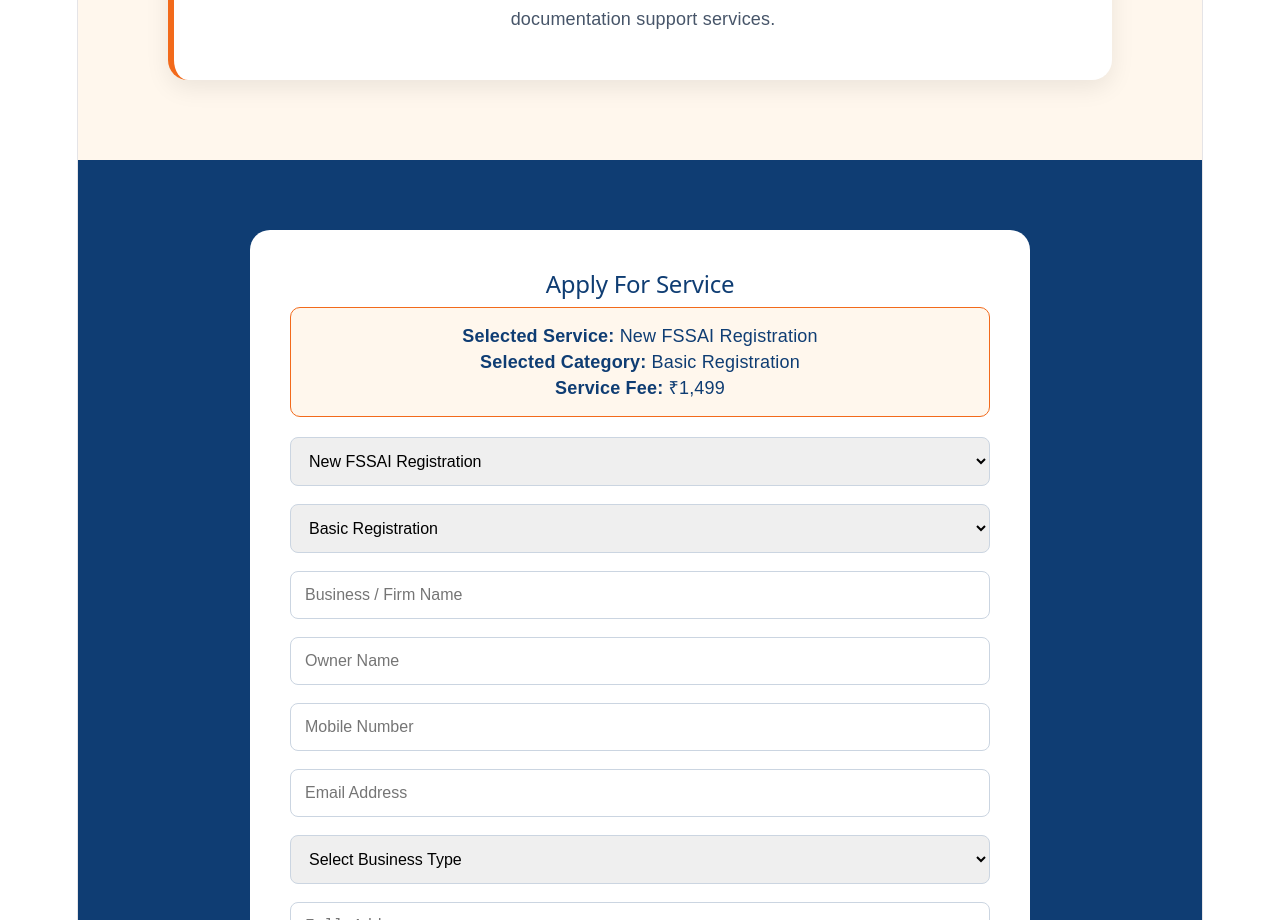
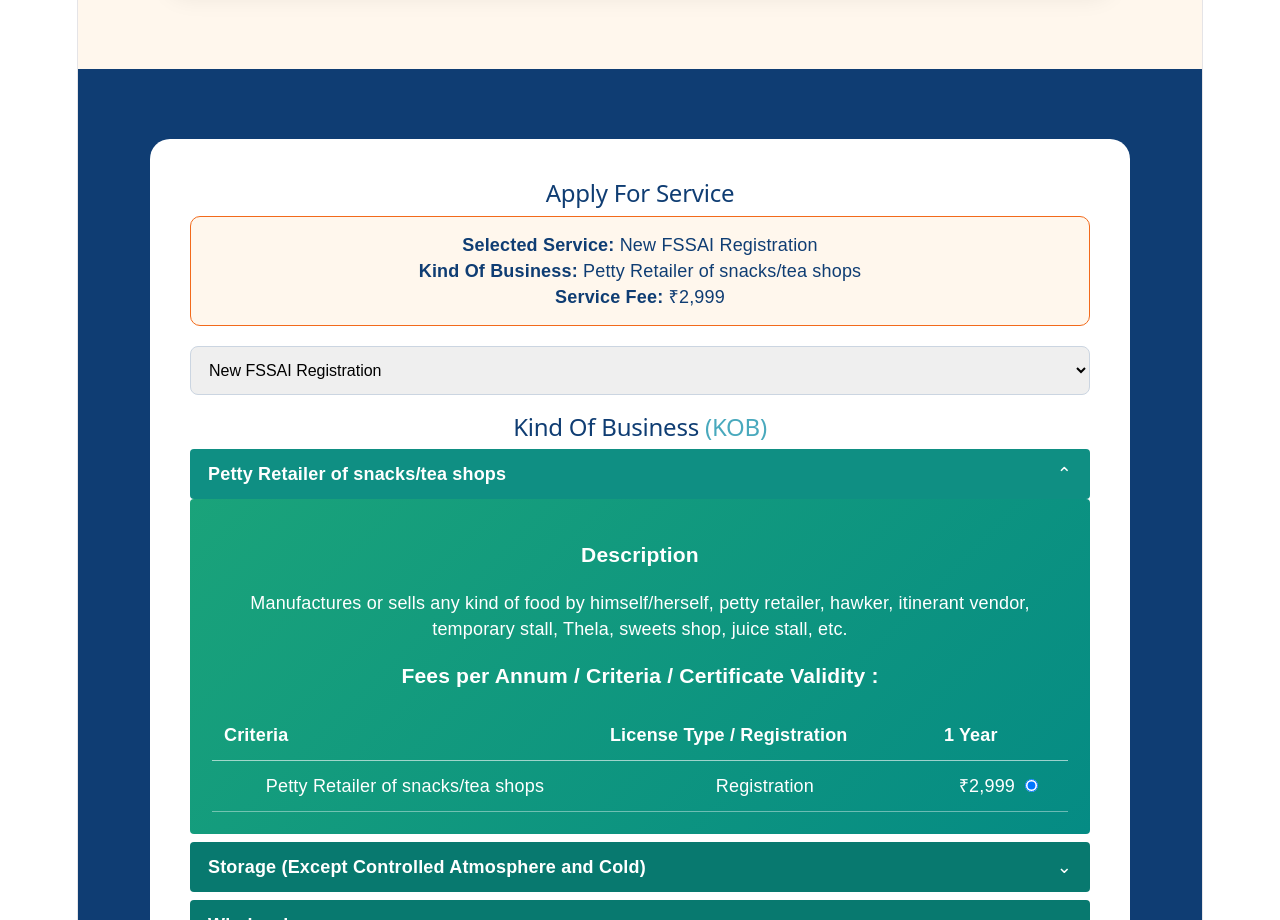
Before and after one commit to shirkeadityaa33-hub/driving-license-site, a React (Vite) app: page / in a window 1280 px wide. Shown: the part 1880-2800 px from the top of the page. Built offline with nearby package versions, Linux system fonts and the light colour scheme.

Commit message:
final complete website

```diff
--- a/src/App.jsx
+++ b/src/App.jsx
@@ -3,16 +3,115 @@
 export default function App() {
   const whatsappNumber = "919322705535";
 
+  const kobList = [
+    {
+      title: "Petty Retailer of snacks/tea shops",
+      description:
+        "Manufactures or sells any kind of food by himself/herself, petty retailer, hawker, itinerant vendor, temporary stall, Thela, sweets shop, juice stall, etc.",
+      criteria: "Petty Retailer of snacks/tea shops",
+      licenseType: "Registration",
+      validity: "1 Year",
+      price: "₹2,999",
+    },
+    {
+      title: "Storage (Except Controlled Atmosphere and Cold)",
+      description:
+        "Storage business involved in storing food products except controlled atmosphere and cold storage.",
+      criteria: "Food storage business",
+      licenseType: "Registration / License",
+      validity: "1 Year",
+      price: "₹3,999",
+    },
+    {
+      title: "Wholesaler",
+      description:
+        "Wholesaler dealing in food products and supplying goods to retailers, distributors or other businesses.",
+      criteria: "Food wholesaler",
+      licenseType: "License",
+      validity: "1 Year",
+      price: "₹4,999",
+    },
+    {
+      title: "Retailer",
+      description:
+        "Retail food business selling food products directly to customers through shop or outlet.",
+      criteria: "Food retailer",
+      licenseType: "Registration / License",
+      validity: "1 Year",
+      price: "₹2,999",
+    },
+    {
+      title: "Distributor",
+      description:
+        "Distributor supplying food products from manufacturer or wholesaler to retailers and sellers.",
+      criteria: "Food distributor",
+      licenseType: "License",
+      validity: "1 Year",
+      price: "₹4,999",
+    },
+    {
+      title: "Direct Seller",
+      description:
+        "Direct seller selling food products directly to end customers through personal selling or online selling.",
+      criteria: "Direct food seller",
+      licenseType: "Registration / License",
+      validity: "1 Year",
+      price: "₹2,999",
+    },
+    {
+      title: "Food Vending Agencies",
+      description:
+        "Food vending agency operating food stalls, vending counters, carts or temporary food business.",
+      criteria: "Food vending business",
+      licenseType: "Registration",
+      validity: "1 Year",
+      price: "₹2,999",
+    },
+    {
+      title:
+        "Transportation (having a number of specialized vehicles like insulated refrigerated van/ wagon and milk tankers etc.)",
+      description:
+        "Food transportation business using vehicles for movement of food products, refrigerated vans, milk tankers or special vehicles.",
+      criteria: "Food transportation",
+      licenseType: "License",
+      validity: "1 Year",
+      price: "₹4,999",
+    },
+    {
+      title: "Importer",
+      description:
+        "Importer bringing food products from outside India for sale, distribution or business use.",
+      criteria: "Food importer",
+      licenseType: "Central License",
+      validity: "1 Year",
+      price: "₹9,999",
+    },
+    {
+      title: "Trader/Merchant - Exporter",
+      description:
+        "Food trader, merchant or exporter involved in trading or exporting food products.",
+      criteria: "Trader / Merchant / Exporter",
+      licenseType: "License",
+      validity: "1 Year",
+      price: "₹6,999",
+    },
+    {
+      title: "Hawker (Itinerant / Mobile food vendor)",
+      description:
+        "Mobile food vendor, hawker or itinerant food seller selling food items from moving or temporary location.",
+      criteria: "Mobile food vendor",
+      licenseType: "Registration",
+      validity: "1 Year",
+      price: "₹2,999",
+    },
+  ];
+
   const services = [
     {
       name: "New FSSAI Registration",
-      price: "₹1,499",
-      categories: [
-        { name: "Basic Registration", price: "₹1,499" },
-        { name: "State License", price: "₹4,999" },
-        { name: "Central License", price: "₹9,999" },
-      ],
-      fields: ["businessName", "ownerName", "phone", "email", "businessType", "address"],
+      hasKob: true,
+      price: "₹2,999",
+      fields: ["businessName", "ownerName", "phone", "email", "address"],
     },
     {
       name: "FSSAI Renewal",
@@ -37,7 +136,8 @@
   ];
 
   const [selectedService, setSelectedService] = useState(services[0]);
-  const [selectedCategory, setSelectedCategory] = useState(services[0].categories[0]);
+  const [selectedKob, setSelectedKob] = useState(kobList[0]);
+  const [openKob, setOpenKob] = useState(kobList[0].title);
 
   const [formData, setFormData] = useState({
     businessName: "",
@@ -50,8 +150,6 @@
     changesRequired: "",
     city: "",
     websiteType: "",
-    websiteType: "",
-    businessType: "",
     message: "",
   });
 
@@ -66,21 +164,19 @@
     changesRequired: "Changes Required",
     city: "City",
     websiteType: "Website Type",
-    businessType: "Business Type",
     message: "Message / Requirement",
   };
 
   const getCurrentPrice = () => {
-    if (selectedService.categories) return selectedCategory.price;
+    if (selectedService.hasKob) return selectedKob.price;
     return selectedService.price;
   };
 
   const selectService = (service) => {
     setSelectedService(service);
-    if (service.categories) {
-      setSelectedCategory(service.categories[0]);
-    } else {
-      setSelectedCategory(null);
+    if (service.hasKob) {
+      setSelectedKob(kobList[0]);
+      setOpenKob(kobList[0].title);
     }
     document.getElementById("apply").scrollIntoView({ behavior: "smooth" });
   };
@@ -88,19 +184,15 @@
   const handleServiceChange = (e) => {
     const service = services.find((item) => item.name === e.target.value);
     setSelectedService(service);
-
-    if (service.categories) {
-      setSelectedCategory(service.categories[0]);
-    } else {
-      setSelectedCategory(null);
+    if (service.hasKob) {
+      setSelectedKob(kobList[0]);
+      setOpenKob(kobList[0].title);
     }
   };
 
-  const handleChange = (e) => {
-    setFormData({
-      ...formData,
-      [e.target.name]: e.target.value,
-    });
+  const handleKobSelect = (kob) => {
+    setSelectedKob(kob);
+    setOpenKob(kob.title);
   };
 
   const handleSubmit = (e) => {
@@ -115,7 +207,15 @@
     const whatsappMessage = `New Service Application
 
 Service: ${selectedService.name}
-Category: ${selectedCategory ? selectedCategory.name : "-"}
+${
+  selectedService.hasKob
+    ? `Kind Of Business: ${selectedKob.title}
+Description: ${selectedKob.description}
+Criteria: ${selectedKob.criteria}
+License Type: ${selectedKob.licenseType}
+Validity: ${selectedKob.validity}`
+    : ""
+}
 Price: ${getCurrentPrice()}
 
 Client Details:
@@ -129,51 +229,12 @@
 
   const renderField = (field) => {
     if (field === "expiryDate") {
-      return (
-        <input
-          key={field}
-          type="date"
-          name={field}
-          value={formData[field]}
-          onChange={handleChange}
-          required
-          style={inputStyle}
-        />
-      );
-    }
-
-    if (field === "businessType") {
-      return (
-        <select
-          key={field}
-          name={field}
-          value={formData[field]}
-          onChange={handleChange}
-          required
-          style={inputStyle}
-        >
-          <option value="">Select Business Type</option>
-          <option>Restaurant</option>
-          <option>Cloud Kitchen</option>
-          <option>Food Manufacturer</option>
-          <option>Food Trader</option>
-          <option>Food Distributor</option>
-          <option>Retail Shop</option>
-          <option>Other</option>
-        </select>
-      );
+      return <input key={field} type="date" name={field} value={formData[field]} onChange={(e) => setFormData({ ...formData, [field]: e.target.value })} required style={inputStyle} />;
     }
 
     if (field === "websiteType") {
       return (
-        <select
-          key={field}
-          name={field}
-          value={formData[field]}
-          onChange={handleChange}
-          required
-          style={inputStyle}
-        >
+        <select key={field} name={field} value={formData[field]} onChange={(e) => setFormData({ ...formData, [field]: e.target.value })} required style={inputStyle}>
           <option value="">Select Website Type</option>
           <option>Business Website</option>
           <option>E-commerce Website</option>
@@ -184,32 +245,10 @@
     }
 
     if (field === "changesRequired" || field === "address" || field === "message") {
-      return (
-        <textarea
-          key={field}
-          name={field}
-          placeholder={fieldLabels[field]}
-          rows="4"
-          value={formData[field]}
-          onChange={handleChange}
-          required
-          style={inputStyle}
-        />
-      );
+      return <textarea key={field} name={field} placeholder={fieldLabels[field]} rows="4" value={formData[field]} onChange={(e) => setFormData({ ...formData, [field]: e.target.value })} required style={inputStyle} />;
     }
 
-    return (
-      <input
-        key={field}
-        type={field === "email" ? "email" : "text"}
-        name={field}
-        placeholder={fieldLabels[field]}
-        value={formData[field]}
-        onChange={handleChange}
-        required={field !== "email"}
-        style={inputStyle}
-      />
-    );
+    return <input key={field} type={field === "email" ? "email" : "text"} name={field} placeholder={fieldLabels[field]} value={formData[field]} onChange={(e) => setFormData({ ...formData, [field]: e.target.value })} required={field !== "email"} style={inputStyle} />;
   };
 
   return (
@@ -251,7 +290,7 @@
           <img src="/logo.jpeg" alt="Logo" style={{ width: "260px" }} />
           <h2 style={{ color: "#0F3D73" }}>Fast & Reliable Service</h2>
           <p style={{ color: "#64748b" }}>
-            Choose service, select category, fill details and connect instantly.
+            Choose service, select KOB, fill details and connect instantly.
           </p>
         </div>
       </section>
@@ -265,17 +304,9 @@
           {services.map((service, index) => (
             <div key={index} style={serviceCard}>
               <h3 style={{ color: "#0F3D73" }}>{service.name}</h3>
-
               <p style={{ color: "#64748b" }}>
                 Professional application and documentation assistance.
               </p>
-
-              {service.categories && (
-                <p style={{ color: "#F26A1B", fontWeight: "700" }}>
-                  Categories available
-                </p>
-              )}
-
               <button onClick={() => selectService(service)} style={smallBtn}>
                 Apply Now
               </button>
@@ -289,18 +320,11 @@
           <h2 style={{ color: "#0F3D73", fontSize: "38px" }}>
             About <span style={{ color: "#F26A1B" }}>RegFast India</span>
           </h2>
-
           <p style={aboutText}>
-            RegFast India is a private consultancy service provider offering
-            support for business registration, FSSAI services, documentation
-            assistance, water testing reports and website designing.
+            RegFast India is a private consultancy service provider offering support
+            for business registration, FSSAI services, documentation assistance,
+            water testing reports and website designing.
           </p>
-
-          <p style={aboutText}>
-            We help customers prepare required information, understand processes,
-            and complete applications smoothly and quickly.
-          </p>
-
           <p style={aboutText}>
             We are not affiliated with any government authority. We only provide
             private consultancy and documentation support services.
@@ -310,16 +334,14 @@
 
       <section id="apply" style={applySection}>
         <div style={formBox}>
-          <h2 style={{ textAlign: "center", color: "#0F3D73" }}>
-            Apply For Service
-          </h2>
+          <h2 style={{ textAlign: "center", color: "#0F3D73" }}>Apply For Service</h2>
 
           <div style={priceBox}>
             <b>Selected Service:</b> {selectedService.name}
             <br />
-            {selectedService.categories && (
+            {selectedService.hasKob && (
               <>
-                <b>Selected Category:</b> {selectedCategory.name}
+                <b>Kind Of Business:</b> {selectedKob.title}
                 <br />
               </>
             )}
@@ -327,31 +349,66 @@
           </div>
 
           <form onSubmit={handleSubmit}>
-            <select
-              style={inputStyle}
-              value={selectedService.name}
-              onChange={handleServiceChange}
-            >
+            <select style={inputStyle} value={selectedService.name} onChange={handleServiceChange}>
               {services.map((service, index) => (
                 <option key={index}>{service.name}</option>
               ))}
             </select>
 
-            {selectedService.categories && (
-              <select
-                style={inputStyle}
-                value={selectedCategory.name}
-                onChange={(e) => {
-                  const category = selectedService.categories.find(
-                    (cat) => cat.name === e.target.value
-                  );
-                  setSelectedCategory(category);
-                }}
-              >
-                {selectedService.categories.map((category, index) => (
-                  <option key={index}>{category.name}</option>
+            {selectedService.hasKob && (
+              <div style={kobBox}>
+                <h2 style={{ textAlign: "center", color: "#0F3D73" }}>
+                  Kind Of Business <span style={{ color: "#49A9BD" }}>(KOB)</span>
+                </h2>
+
+                {kobList.map((kob, index) => (
+                  <div key={index} style={kobItem}>
+                    <div
+                      onClick={() => handleKobSelect(kob)}
+                      style={{
+                        ...kobHeader,
+                        background: selectedKob.title === kob.title ? "#0F8F83" : "#08796f",
+                      }}
+                    >
+                      <span>{kob.title}</span>
+                      <span>{openKob === kob.title ? "⌃" : "⌄"}</span>
+                    </div>
+
+                    {openKob === kob.title && (
+                      <div style={kobContent}>
+                        <h3>Description</h3>
+                        <p>{kob.description}</p>
+
+                        <h3>Fees per Annum / Criteria / Certificate Validity :</h3>
+
+                        <table style={tableStyle}>
+                          <thead>
+                            <tr>
+                              <th style={thStyle}>Criteria</th>
+                              <th style={thStyle}>License Type / Registration</th>
+                              <th style={thStyle}>1 Year</th>
+                            </tr>
+                          </thead>
+                          <tbody>
+                            <tr>
+                              <td style={tdStyle}>{kob.criteria}</td>
+                              <td style={tdStyle}>{kob.licenseType}</td>
+                              <td style={tdStyle}>
+                                {kob.price}{" "}
+                                <input
+                                  type="radio"
+                                  checked={selectedKob.title === kob.title}
+                                  onChange={() => handleKobSelect(kob)}
+                                />
+                              </td>
+                            </tr>
+                          </tbody>
+                        </table>
+                      </div>
+                    )}
+                  </div>
                 ))}
-              </select>
+              </div>
             )}
 
             {selectedService.fields.map((field) => renderField(field))}
@@ -365,224 +422,49 @@
 
       <footer id="contact" style={footerStyle}>
         <img src="/logo.jpeg" alt="Logo" style={footerLogo} />
-
         <p>WhatsApp: +91 9322705535 | Email: Regfastindia@gmail.com</p>
-
         <p style={disclaimerStyle}>
-          Disclaimer: We are a private consultancy service provider and are not
-          affiliated with any government authority. We assist customers with
-          application, documentation and online service support.
+          Disclaimer: We are a private consultancy service provider and are not affiliated
+          with any government authority. We assist customers with application,
+          documentation and online service support.
         </p>
       </footer>
 
-      <a
-        href="https://wa.me/919322705535"
-        target="_blank"
-        rel="noreferrer"
-        style={whatsappFloat}
-      >
+      <a href="https://wa.me/919322705535" target="_blank" rel="noreferrer" style={whatsappFloat}>
         💬
       </a>
     </div>
   );
 }
 
-const headerStyle = {
-  background: "white",
-  padding: "15px 8%",
-  display: "flex",
-  alignItems: "center",
-  justifyContent: "space-between",
-  boxShadow: "0 2px 12px rgba(0,0,0,0.08)",
-  position: "sticky",
-  top: 0,
-  zIndex: 10,
-};
-
-const navStyle = {
-  color: "#0F3D73",
-  textDecoration: "none",
-};
-
-const callBtn = {
-  background: "#F26A1B",
-  color: "white",
-  padding: "12px 22px",
-  borderRadius: "8px",
-  textDecoration: "none",
-  fontWeight: "700",
-};
-
-const heroStyle = {
-  padding: "90px 8%",
-  background: "linear-gradient(120deg, #FFF7ED 0%, #FFFFFF 45%, #EAF3FF 100%)",
-  display: "grid",
-  gridTemplateColumns: "repeat(auto-fit, minmax(320px, 1fr))",
-  gap: "40px",
-  alignItems: "center",
-};
-
-const heroTitle = {
-  fontSize: "56px",
-  lineHeight: "1.1",
-  color: "#0F3D73",
-  marginBottom: "20px",
-};
-
-const heroText = {
-  fontSize: "20px",
-  color: "#475569",
-  lineHeight: "1.7",
-};
-
-const primaryBtn = {
-  display: "inline-block",
-  marginTop: "25px",
-  background: "#F26A1B",
-  color: "white",
-  padding: "15px 35px",
-  borderRadius: "10px",
-  textDecoration: "none",
-  fontWeight: "800",
-};
-
-const heroCard = {
-  background: "white",
-  padding: "30px",
-  borderRadius: "24px",
-  boxShadow: "0 15px 35px rgba(15,61,115,0.15)",
-  textAlign: "center",
-};
-
-const sectionTitle = {
-  textAlign: "center",
-  fontSize: "42px",
-  color: "#0F3D73",
-};
-
-const serviceGrid = {
-  display: "grid",
-  gridTemplateColumns: "repeat(auto-fit, minmax(240px, 1fr))",
-  gap: "25px",
-  marginTop: "40px",
-};
-
-const serviceCard = {
-  padding: "30px",
-  borderRadius: "18px",
-  background: "white",
-  boxShadow: "0 8px 25px rgba(0,0,0,0.08)",
-  borderTop: "5px solid #F26A1B",
-};
-
-const smallBtn = {
-  background: "#0F3D73",
-  color: "white",
-  border: "none",
-  padding: "12px 22px",
-  borderRadius: "8px",
-  cursor: "pointer",
-  fontWeight: "700",
-};
-
-const aboutSection = {
-  background: "#FFF7ED",
-  padding: "80px 8%",
-};
-
-const aboutBox = {
-  maxWidth: "950px",
-  margin: "auto",
-  background: "white",
-  padding: "45px",
-  borderRadius: "20px",
-  boxShadow: "0 8px 25px rgba(0,0,0,0.08)",
-  borderLeft: "6px solid #F26A1B",
-};
-
-const aboutText = {
-  fontSize: "18px",
-  lineHeight: "1.8",
-  color: "#475569",
-};
-
-const applySection = {
-  background: "#0F3D73",
-  padding: "70px 20px",
-};
-
-const formBox = {
-  maxWidth: "700px",
-  margin: "auto",
-  background: "white",
-  padding: "40px",
-  borderRadius: "20px",
-};
-
-const priceBox = {
-  background: "#FFF7ED",
-  padding: "15px",
-  borderRadius: "10px",
-  marginBottom: "20px",
-  color: "#0F3D73",
-  border: "1px solid #F26A1B",
-};
-
-const inputStyle = {
-  width: "100%",
-  padding: "14px",
-  marginBottom: "18px",
-  border: "1px solid #CBD5E1",
-  borderRadius: "8px",
-  fontSize: "16px",
-  boxSizing: "border-box",
-};
-
-const submitBtn = {
-  width: "100%",
-  background: "#F26A1B",
-  color: "white",
-  border: "none",
-  padding: "15px",
-  borderRadius: "10px",
-  fontSize: "18px",
-  fontWeight: "800",
-  cursor: "pointer",
-};
-
-const footerStyle = {
-  background: "#071B33",
-  color: "white",
-  textAlign: "center",
-  padding: "40px 8%",
-};
-
-const footerLogo = {
-  height: "75px",
-  background: "white",
-  padding: "8px",
-  borderRadius: "10px",
-};
-
-const disclaimerStyle = {
-  color: "#CBD5E1",
-  maxWidth: "850px",
-  margin: "20px auto",
-};
-
-const whatsappFloat = {
-  position: "fixed",
-  bottom: "25px",
-  right: "25px",
-  width: "65px",
-  height: "65px",
-  background: "#25D366",
-  color: "white",
-  borderRadius: "50%",
-  display: "flex",
-  alignItems: "center",
-  justifyContent: "center",
-  fontSize: "34px",
-  textDecoration: "none",
-  boxShadow: "0 6px 18px rgba(0,0,0,0.25)",
-};
+const headerStyle = { background: "white", padding: "15px 8%", display: "flex", alignItems: "center", justifyContent: "space-between", boxShadow: "0 2px 12px rgba(0,0,0,0.08)", position: "sticky", top: 0, zIndex: 10 };
+const navStyle = { color: "#0F3D73", textDecoration: "none" };
+const callBtn = { background: "#F26A1B", color: "white", padding: "12px 22px", borderRadius: "8px", textDecoration: "none", fontWeight: "700" };
+const heroStyle = { padding: "90px 8%", background: "linear-gradient(120deg, #FFF7ED 0%, #FFFFFF 45%, #EAF3FF 100%)", display: "grid", gridTemplateColumns: "repeat(auto-fit, minmax(320px, 1fr))", gap: "40px", alignItems: "center" };
+const heroTitle = { fontSize: "56px", lineHeight: "1.1", color: "#0F3D73", marginBottom: "20px" };
+const heroText = { fontSize: "20px", color: "#475569", lineHeight: "1.7" };
+const primaryBtn = { display: "inline-block", marginTop: "25px", background: "#F26A1B", color: "white", padding: "15px 35px", borderRadius: "10px", textDecoration: "none", fontWeight: "800" };
+const heroCard = { background: "white", padding: "30px", borderRadius: "24px", boxShadow: "0 15px 35px rgba(15,61,115,0.15)", textAlign: "center" };
+const sectionTitle = { textAlign: "center", fontSize: "42px", color: "#0F3D73" };
+const serviceGrid = { display: "grid", gridTemplateColumns: "repeat(auto-fit, minmax(240px, 1fr))", gap: "25px", marginTop: "40px" };
+const serviceCard = { padding: "30px", borderRadius: "18px", background: "white", boxShadow: "0 8px 25px rgba(0,0,0,0.08)", borderTop: "5px solid #F26A1B" };
+const smallBtn = { background: "#0F3D73", color: "white", border: "none", padding: "12px 22px", borderRadius: "8px", cursor: "pointer", fontWeight: "700" };
+const aboutSection = { background: "#FFF7ED", padding: "80px 8%" };
+const aboutBox = { maxWidth: "950px", margin: "auto", background: "white", padding: "45px", borderRadius: "20px", boxShadow: "0 8px 25px rgba(0,0,0,0.08)", borderLeft: "6px solid #F26A1B" };
+const aboutText = { fontSize: "18px", lineHeight: "1.8", color: "#475569" };
+const applySection = { background: "#0F3D73", padding: "70px 20px" };
+const formBox = { maxWidth: "900px", margin: "auto", background: "white", padding: "40px", borderRadius: "20px" };
+const priceBox = { background: "#FFF7ED", padding: "15px", borderRadius: "10px", marginBottom: "20px", color: "#0F3D73", border: "1px solid #F26A1B" };
+const inputStyle = { width: "100%", padding: "14px", marginBottom: "18px", border: "1px solid #CBD5E1", borderRadius: "8px", fontSize: "16px", boxSizing: "border-box" };
+const kobBox = { marginBottom: "25px" };
+const kobItem = { marginBottom: "8px" };
+const kobHeader = { color: "white", padding: "12px 18px", cursor: "pointer", display: "flex", justifyContent: "space-between", fontWeight: "700", borderRadius: "4px" };
+const kobContent = { background: "linear-gradient(135deg, #1AA37A, #058B84)", color: "white", padding: "22px", borderRadius: "4px" };
+const tableStyle = { width: "100%", borderCollapse: "collapse", marginTop: "15px" };
+const thStyle = { borderBottom: "1px solid rgba(255,255,255,0.6)", padding: "12px", textAlign: "left" };
+const tdStyle = { borderBottom: "1px solid rgba(255,255,255,0.4)", padding: "12px" };
+const submitBtn = { width: "100%", background: "#F26A1B", color: "white", border: "none", padding: "15px", borderRadius: "10px", fontSize: "18px", fontWeight: "800", cursor: "pointer" };
+const footerStyle = { background: "#071B33", color: "white", textAlign: "center", padding: "40px 8%" };
+const footerLogo = { height: "75px", background: "white", padding: "8px", borderRadius: "10px" };
+const disclaimerStyle = { color: "#CBD5E1", maxWidth: "850px", margin: "20px auto" };
+const whatsappFloat = { position: "fixed", bottom: "25px", right: "25px", width: "65px", height: "65px", background: "#25D366", color: "white", borderRadius: "50%", display: "flex", alignItems: "center", justifyContent: "center", fontSize: "34px", textDecoration: "none", boxShadow: "0 6px 18px rgba(0,0,0,0.25)" };
```
